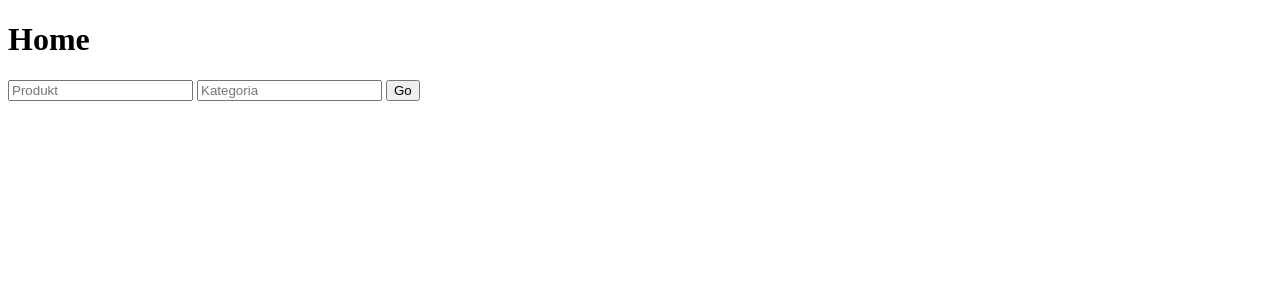
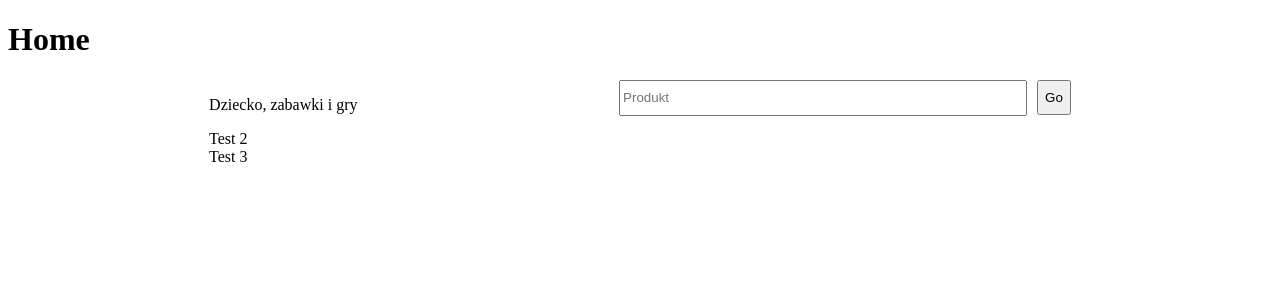
Before and after one commit to many-to-one/fastapi_webcraper, a FastAPI app: page / in a window 1280 px wide. Shown: the top 300 px of the page. Run offline with FastAPI, Linux system fonts and the light colour scheme.

Commit message:
scraping with category logic; dinamically add new data to xlsx

```diff
--- a/main.py
+++ b/main.py
@@ -25,7 +25,10 @@ async def root(request: Request, response=HTMLResponse):
 @app.post("/scrape")
 async def run_spider(background_tasks: BackgroundTasks, title: str = Form(...), category: str = Form(...)):
 
-    decoded_url = f"https://www.amazon.pl/s?k={title}&i={category}"
+    if title == "all":
+        decoded_url = f"https://www.amazon.pl/s?i={category}"
+    else:
+        decoded_url = f"https://www.amazon.pl/s?k={title}&i={category}"
 
     # Decode URL from FastAPI path
     # decoded_url = unquote(url)
@@ -51,14 +54,16 @@ async def visualization():
 
     df = pd.read_excel("amz/scraped_offers.xlsx")
     df["price"] = pd.to_numeric(df["price"], errors="coerce")
+    df["short_title"] = df["title"].apply(lambda x: x[:20] + "..." if len(x) > 20 else x)
 
-    fig = px.bar(df.nlargest(20, "price"), y="title", x="price", color="price", title="Top 10 Most Expensive Products")
-    # fig = px.bar(df.nlargest(10, "price"),
-    #          y="title", x="price", color="rating",
-    #          title="Top 10 Most Expensive Products",
-    #          category_orders={"title": df.nlargest(10, "price")["title"].tolist()[::-1]})
-
-
+    fig = px.bar(
+        df, #.nlargest("price"),
+        y="short_title",
+        x="price",
+        color="price",
+        hover_data={"short_title": False, "title": True},
+        # title="Top 10 Most Expensive Products"
+    )
 
     content = fig.to_html(full_html=True)
 
--- /dev/null
+++ b/static/css/main.css
@@ -0,0 +1,25 @@
+.search-form {
+    display: flex;
+    flex-direction: row;
+    justify-content: center;
+    gap: 10px;
+}
+
+#accordion-content {
+    display: none;
+    margin-left: 20px;
+}
+
+#categoryId {
+    width: 400px;
+}
+
+#title {
+    height: 30px;
+    width: 400px;
+}
+
+#search-btn {
+    height: 35px;
+
+}
--- a/templates/home.html
+++ b/templates/home.html
@@ -3,18 +3,59 @@
 <head>
     <meta charset="UTF-8">
     <meta name="viewport" content="width=device-width, initial-scale=1.0">
-    <title>Document</title>
+    <link rel="stylesheet" href="https://cdnjs.cloudflare.com/ajax/libs/font-awesome/6.0.0-beta3/css/all.min.css">
+    <link rel="stylesheet" href="/static/css/main.css">
+    <title>e-analitics</title>
 </head>
 <body>
     <h1>Home</h1>
-    <form action="/scrape" method="post">
-        <input type="text" name="title" placeholder="Produkt">
-        <input type="text" name="category" placeholder="Kategoria">
-        <button type="submit">Go</button>
+    <form action="/scrape" method="post" class="search-form">
+         <div id="categoryId">
+            <div value="Test 1">
+                <p onclick="showCat()">Dziecko, zabawki i gry</p>
+                <div id="accordion-content">
+                    <p onclick="setSubCat('toys&rh=n%3A20659660031%2Cn%3A20861477031')">Figurki do zabaw</p>
+                    <p onclick="setSubCat('toys&rh=n%3A20659660031%2Cn%3A20861473031')">Gry i akcesoria do gier</p>
+                    <p onclick="setSubCat('toys&rh=n%3A20659660031%2Cn%3A20861471031')">Lalki i akcesoria</p>
+                    <p onclick="setSubCat('toys&rh=n%3A20659660031%2Cn%3A20861480031')">Maskotki i pluszaki</p>
+                    <p onclick="setSubCat('toys&rh=n%3A20659660031%2Cn%3A20861468031')">Pacynki i teatrzyki kukiełkowe</p>
+                    <p onclick="setSubCat('toys&rh=n%3A20659660031%2Cn%3A20861472031')">Plastyka</p>
+                    <p onclick="setSubCat('toys&rh=n%3A20659660031%2Cn%3A20861464031')">Pojazdy zabawkowe</p>
+                    <p onclick="setSubCat('toys&rh=n%3A20659660031%2Cn%3A20861467031')">Produkty do zabawy w przebieranki i udawanie</p>
+                    <p onclick="setSubCat('toys&rh=n%3A20659660031%2Cn%3A20861465031')">Puzzle, łamigłówki i akcesoria</p>
+                    <p onclick="setSubCat('toys&rh=n%3A20659660031%2Cn%3A20861476031')">Sport i turystyka</p>
+                    <p onclick="setSubCat('toys&rh=n%3A20659660031%2Cn%3A20861469031')">Śmieszne i nowatorskie zabawki</p>
+                    <p onclick="setSubCat('toys&rh=n%3A20659660031%2Cn%3A20861475031')">Zabawki dla małych dzieci i niemowląt</p>
+                    <p onclick="setSubCat('')"></p>
+                    <p onclick="setSubCat('toys&rh=n%3A20659660031%2Cn%3A20861479031')">Gry planszowe</p>
+                    <p onclick="setSubCat()">Test 1 content</p>
+                    <p onclick="setSubCat()">Test 1 content</p>
+                </div>
+            </div>
+            <div value="Test 2">Test 2</div>
+            <div value="Test 3">Test 3</div>
+        </div>
+        <input type="hidden" name="category" id="selectedCat" placeholder="Kategoria">
+        <input type="text" name="title" id="title" placeholder="Produkt">
+        <button type="submit" id="search-btn">Go</button>
     </form>
 
-    <!-- <script>
-        document.addEventListener()
-    </script> -->
+    <script>
+
+        function showCat() {
+            const subContent = document.getElementById("accordion-content");
+
+            if (subContent.style.display === "none" || subContent.style.display === "") {
+                subContent.style.display = "block";
+            } else {
+                subContent.style.display = "none";
+            }
+        }
+
+        function setSubCat(category) {
+            console.log('selected category:', category)
+            document.getElementById("selectedCat").value = category;
+        }
+    </script>
 </body>
 </html>
```
Also changed, not shown: amz/amz/settings.py (+12 -0 lines), amz/amz/spiders/example_spider.py (+64 -17 lines), 1 other file.
